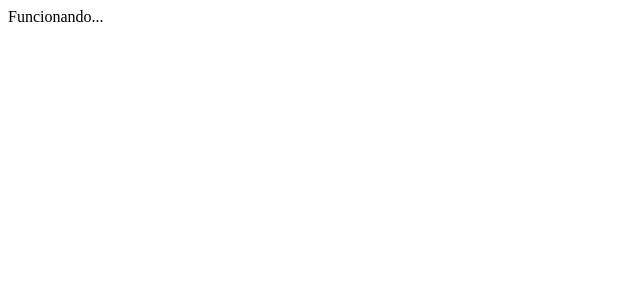
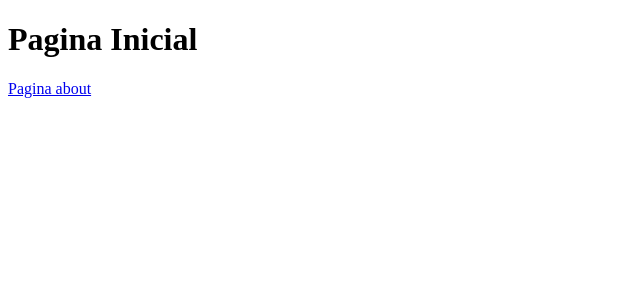
Before and after one commit to MatheusWFranca/olx-clone, a React (Create React App) app: page / in a window 1280 px wide. Shown: the top 300 px of the page, without its empty margins (0-640 px from the left). Built offline with nearby package versions, Linux system fonts and the light colour scheme.

Commit message:
Configurando Router

```diff
--- a/package.json
+++ b/package.json
@@ -9,6 +9,7 @@
     "react": "^17.0.2",
     "react-dom": "^17.0.2",
     "react-redux": "^7.2.6",
+    "react-router-dom": "^6.0.2",
     "react-scripts": "4.0.3",
     "redux": "^4.1.2",
     "web-vitals": "^1.1.2"
--- a/src/App.js
+++ b/src/App.js
@@ -1,7 +1,13 @@
 import { connect } from 'react-redux'
+import { BrowserRouter } from 'react-router-dom'
+import Routes from './Routes'
 
 function Page(props) {
-  return <div>Funcionando...</div>
+  return (
+    <BrowserRouter>
+      <Routes />
+    </BrowserRouter>
+  )
 }
 
 const mapStateToProps = (state) => {
--- /dev/null
+++ b/src/Routes.js
@@ -0,0 +1,15 @@
+import { Routes, Route } from 'react-router-dom'
+
+import Home from './pages/Home/'
+import About from './pages/About/'
+
+function initRoutes() {
+  return (
+    <Routes>
+      <Route exact path="/" element={<Home />} />
+      <Route exact path="/about" element={<About />} />
+    </Routes>
+  )
+}
+
+export default initRoutes
--- /dev/null
+++ b/src/pages/About/index.js
@@ -0,0 +1,3 @@
+export default function Sobre() {
+  return <div>Pagina Sobre</div>
+}
--- /dev/null
+++ b/src/pages/Home/index.js
@@ -0,0 +1,10 @@
+import { Link } from 'react-router-dom'
+
+export default function Home() {
+  return (
+    <div>
+      <h1>Pagina Inicial</h1>
+      <Link to="/about">Pagina about</Link>
+    </div>
+  )
+}
```
Also changed, not shown: 1 other file (tests, documents, lock files or other folders).
